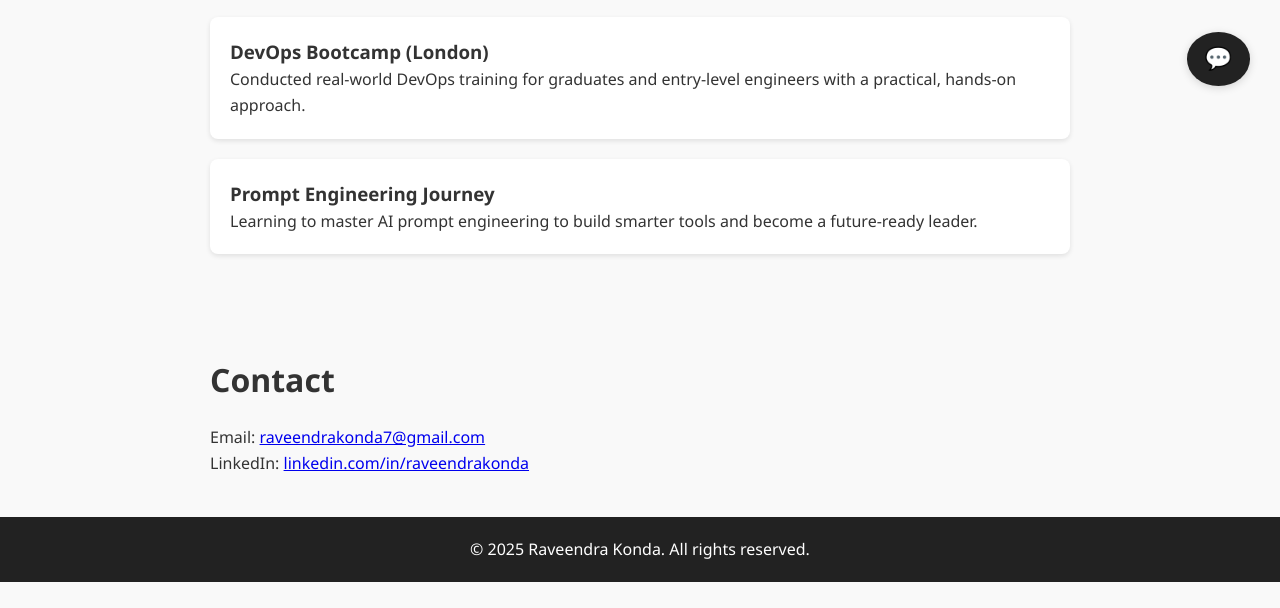
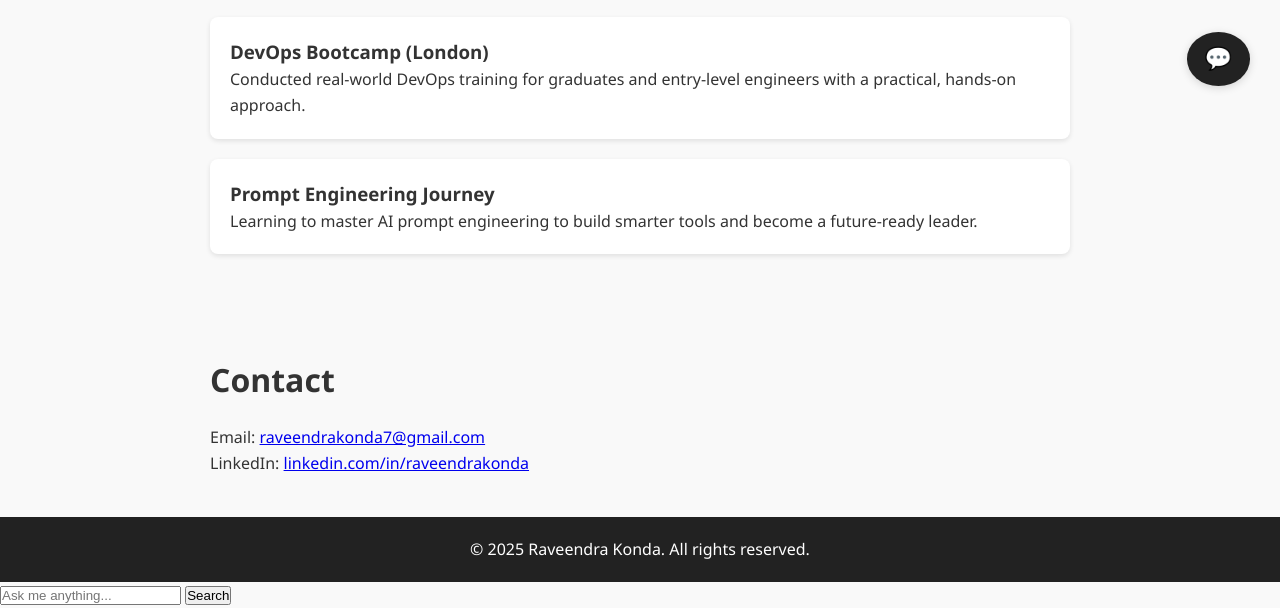
Before and after one commit to raveendrakonda-com/raveendrakonda.com, a plain HTML site: page index.html in a window 1280 px wide. Shown: the part 684-1292 px from the top of the page. Before the commit the page ends 1266 px from the top, so only its background shows below. Drawn offline with Linux system fonts and the light colour scheme.

Commit message:
Update index.html

```diff
--- a/index.html
+++ b/index.html
@@ -245,5 +245,11 @@ messagesDiv.appendChild(btn);
 chatbotStep = 4;
 </script>
 
+  <div id="chatgpt-search">
+  <input type="text" id="searchQuery" placeholder="Ask me anything..." />
+  <button onclick="sendToChatGPT()">Search</button>
+</div>
+<div id="chatgpt-response"></div>
+
 </body>
 </html>
```
